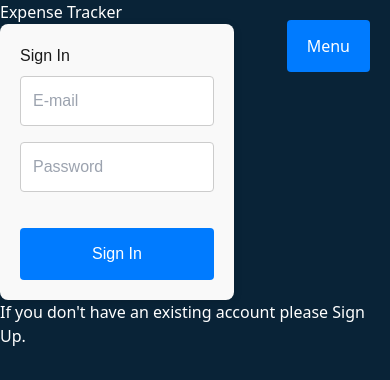
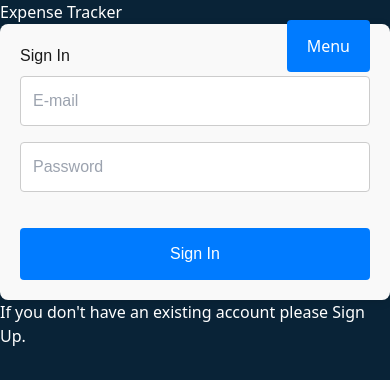
Before and after one commit to SUSHANT0002/ExpenseTracker, a React (Vite) app in the folder Expense Tracker/: page /signin in a window 390 px wide. Shown: the top 380 px of the page. Built offline with nearby package versions, Linux system fonts and the light colour scheme.

Commit message:
table responsiveness done

```diff
--- a/Expense Tracker/src/App.css
+++ b/Expense Tracker/src/App.css
@@ -8,6 +8,10 @@ body {
 }
 
 
+.view {
+    display: block;
+    overflow-x: scroll;
+}
 
 
 
@@ -74,15 +78,11 @@ body {
 
 
 
-.view {
-    overflow-x: visible;
-}
+
 
 /* General form styles */
 form {
-    max-width: 60%;
     color: #1a1a1a;
-    /* margin: 0 auto; */
     padding: 20px;
     background-color: #f9f9f9;
     border-radius: 8px;
@@ -177,7 +177,8 @@ th {
 .toggle {
     position: fixed;
     top: 0;
-    right: 20px;
+    right: 0;
+    margin-right: 20px;
     display: none;
 }
 
--- a/Expense Tracker/src/Components/Auth/SignIn.jsx
+++ b/Expense Tracker/src/Components/Auth/SignIn.jsx
@@ -29,11 +29,11 @@ const SignIn = () => {
     };
 
     return (
-        <div className='flex justify-center items-center flex-col' >
+        <div className='flex justify-center  items-center flex-col' >
 
-            <form className="signin mb-10 mt-10 w-6/12" onSubmit={handleSubmit}>
+            <form className="signin  mb-10 mt-10" onSubmit={handleSubmit}>
                 <h2 className='text-3xl text-center font-semibold'>Sign In</h2>
-                <div>
+
 
                 <input
                     placeholder='E-mail'
@@ -43,8 +43,7 @@ const SignIn = () => {
                     onChange={handleChange}
                     required
                 />
-                </div>
-                <div>
+
 
                 <input
                     placeholder='Password'
@@ -54,7 +53,7 @@ const SignIn = () => {
                     onChange={handleChange}
                     required
                 />
-                </div>
+
                 <button type="submit">Sign In</button>
             </form>
 
--- a/Expense Tracker/src/Components/Auth/SignUp.jsx
+++ b/Expense Tracker/src/Components/Auth/SignUp.jsx
@@ -71,7 +71,7 @@ const SignUp = () => {
             {/* Show server error */}
             {errors.server && <div style={{ color: 'red', marginBottom: '10px' }}>{errors.server}</div>}
 
-            <form className='mb-10 mt-10 w-6/12' onSubmit={handleSubmit}>
+            <form className='mb-10 mt-10 ' onSubmit={handleSubmit}>
                 <h2 className='text-3xl font-semibold'>Sign Up</h2>
                 <div>
                     <input
--- a/Expense Tracker/src/Components/Expenses/AddExpense.jsx
+++ b/Expense Tracker/src/Components/Expenses/AddExpense.jsx
@@ -69,7 +69,7 @@ const AddExpense = () => {
             {/* Show server error */}
             {errors.server && <div style={{ color: 'red', marginBottom: '10px' }}>{errors.server}</div>}
 
-            <form onSubmit={handleSubmit} className='mb-10 mt-10 w-6/12'>
+            <form onSubmit={handleSubmit} className='mb-10 mt-10 '>
                 <h2 className='text-3xl font-semibold'>Add Expense</h2>
                 <div>
 
--- a/Expense Tracker/src/Components/Expenses/ViewExpense.jsx
+++ b/Expense Tracker/src/Components/Expenses/ViewExpense.jsx
@@ -74,7 +74,7 @@ const ViewExpenses = () => {
     };
 
     return (
-        <div className='view mt-10 w-full flex flex-col justify-center items-center '>
+        <div className='view mt-10 w-full  flex-col  justify-center items-center '>
 
             <h2 className='text-3xl mb-10 '>View Expenses</h2>
             {error && <p style={{ color: 'red' }}>{error}</p>}
@@ -116,7 +116,7 @@ const ViewExpenses = () => {
             {/* Edit Modal/Form */}
             {editExpense && (
                 <div className="modal flex justify-center items-center flex-col mt-5 w-full">
-                    <form onSubmit={handleEditSubmit} className='mb-10 mt-10 w-6/12' >
+                    <form onSubmit={handleEditSubmit} className='mb-10 mt-10 ' >
                         <h3 className='text-3xl mb-5 font-semibold'>Edit Expense</h3>
                         <div>
 
```
Lines whose indentation alone changed are shown as unchanged.
